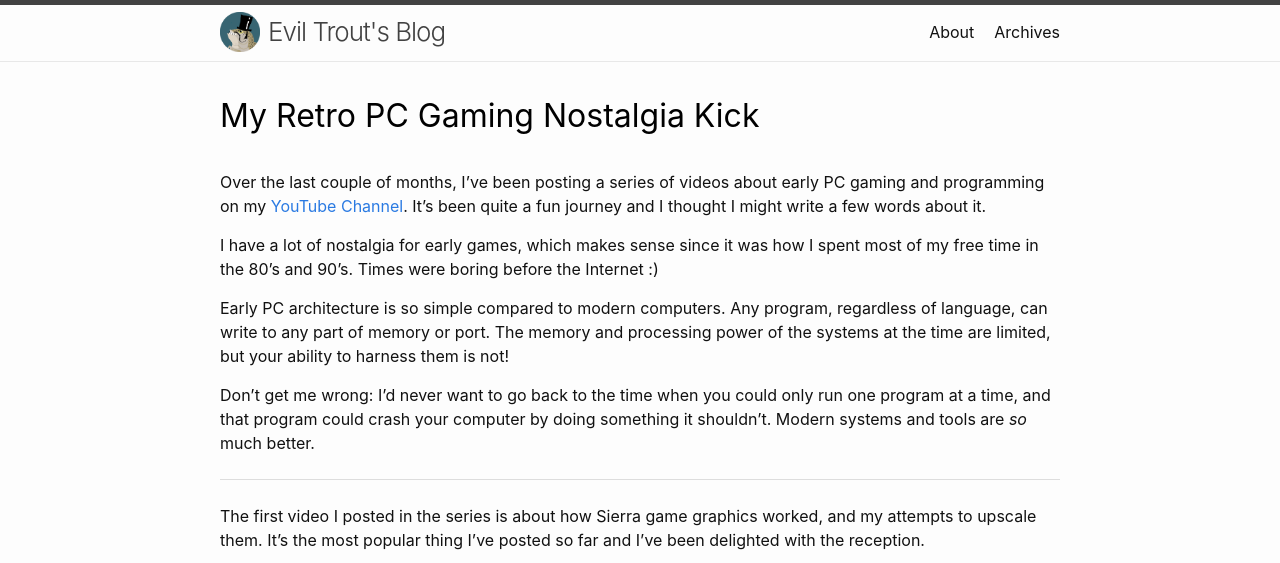
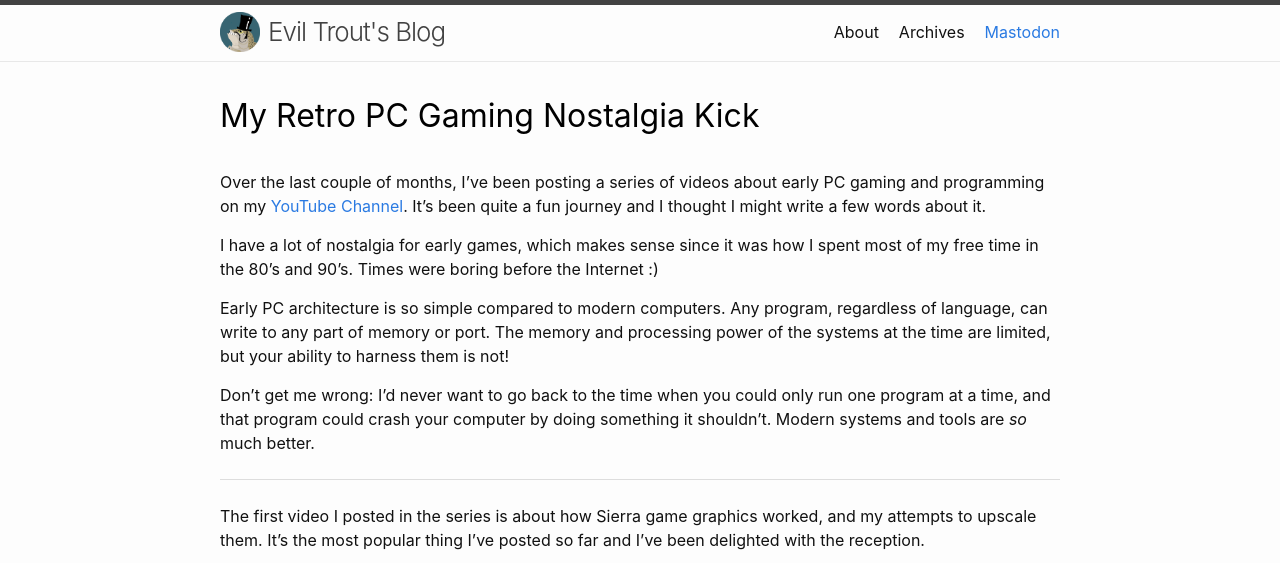
Before and after one commit to eviltrout/blog, a Jekyll site: the page built from index.md, in a window 1280 px wide and 900 px high, cut to the strip 0-563 px from the top of the window. Built offline with Jekyll 4.4.1, drawn with Linux system fonts in a browser that asks for light colours.

Commit message:
Update header.html
Add mastodon link

```diff
--- a/_includes/header.html
+++ b/_includes/header.html
@@ -23,6 +23,7 @@
             <a class="page-link" href="{{ my_page.url | relative_url }}">{{ my_page.title | escape }}</a>
             {%- endif -%}
           {%- endfor -%}
+          <a rel="me" href="https://carpdiem.online/@eviltrout">Mastodon</a>
         </div>
       </nav>
     {%- endif -%}
```
